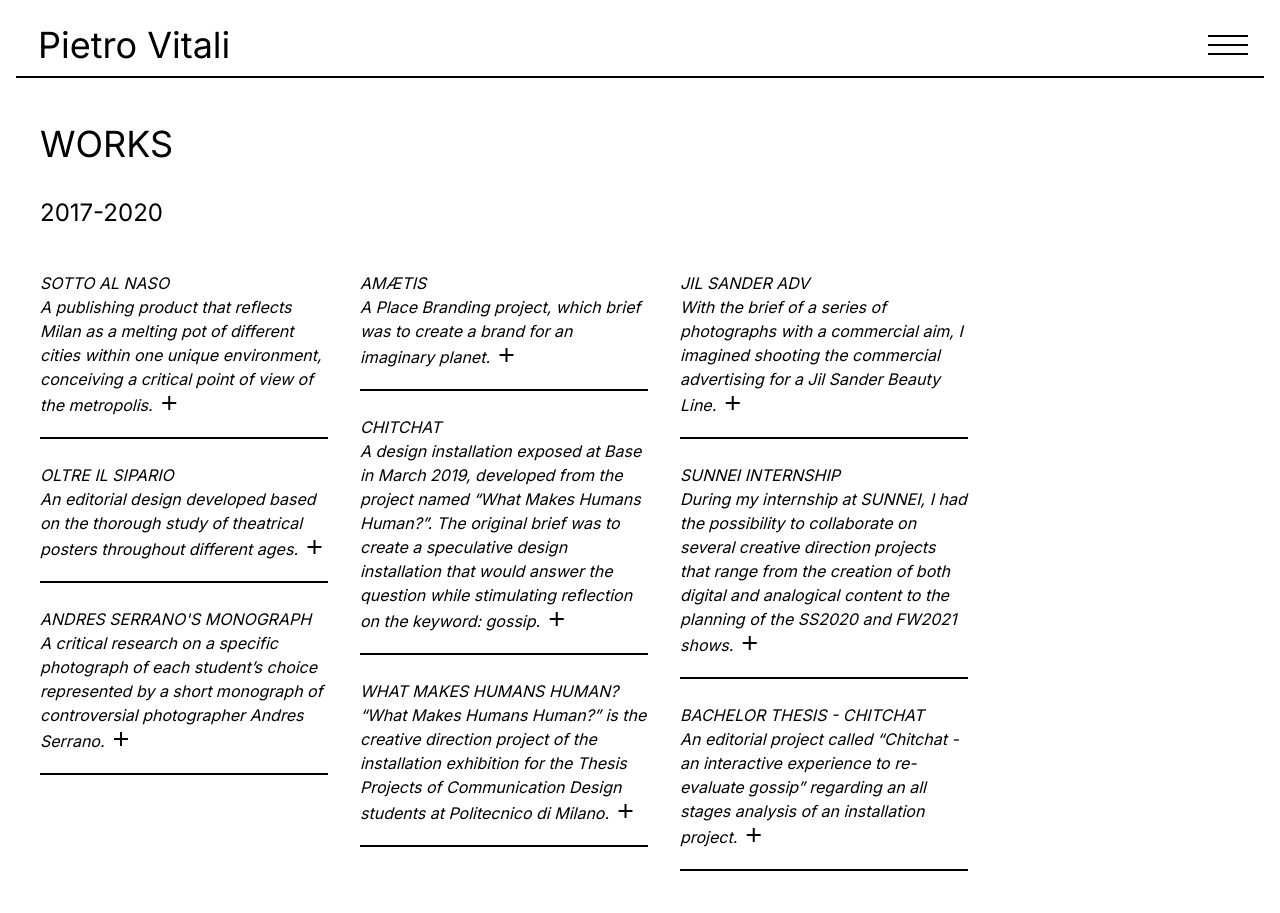
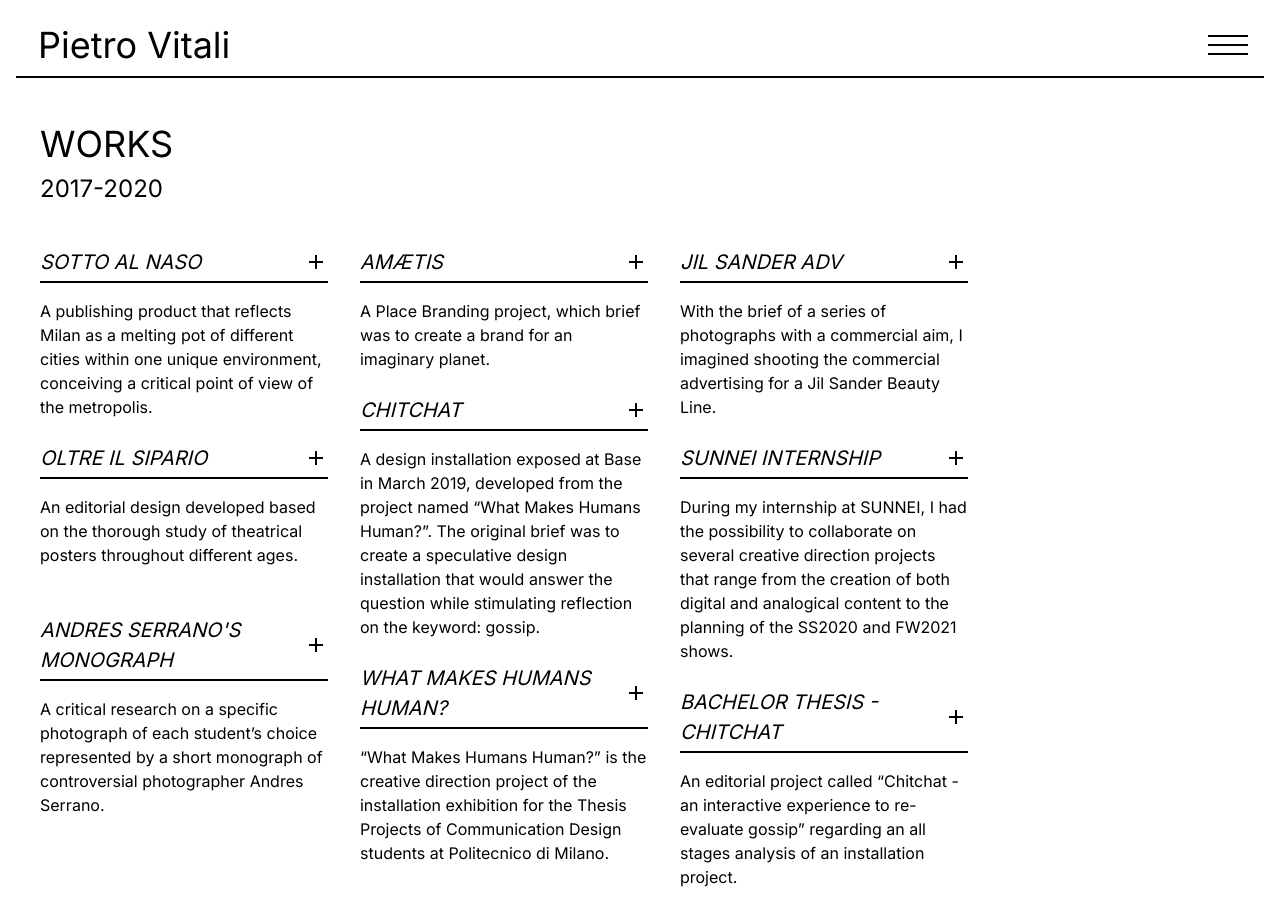
Before and after one commit to forgothiss88/pvportfolio, a Jekyll site: the page built from works.html, in a window 1280 px wide. Built offline with Jekyll 4.4.1, drawn with Linux system fonts in a browser that asks for light colours; a script that is not in the unit is left out.

Commit message:
restyled components

```diff
--- a/info.html
+++ b/info.html
@@ -4,7 +4,9 @@
 meta_description: "You can contact me by email, Linkedin, Instagram"
 ---
 <section>
-    <h1 class="title" style="margin-bottom: 16px">INFO</h1>
+    <article style="margin-top: 0">
+        <h1>INFO</h1>
+    </article>
     <div class="w3-half">
         <article class="lilborder">
             <p>
@@ -14,7 +16,7 @@
                 LN: <a href="https://www.linkedin.com/in/pietro-vitali-8747b41a7" target="_blank">Pietro Vitali</a>
             </p>
         </article>
-        <article class="lilborder">
+        <article>
             <p style="columns: 2 250px;">Hello, I’m Pietro Vitali, I was born in Modena in 1997 but I'm currently
                 working in Milan. I graduated in Communication Design at the Politecnico di Milano in 2019.
                 Thanks to my academic studies, I was able to deepen and improve several aspects of my current design,
--- a/works.html
+++ b/works.html
@@ -4,22 +4,32 @@
 meta_description: "A collection of my latest academic and professinal projects"
 ---
 <section class="w3-threequarter w3-row">
-    <h1 class="title">WORKS</h1>
-    <article><h3>2017-2020</h3></article>
+    <article style="margin-top: 0">
+        <h1>WORKS</h1>
+        <h3>2017-2020</h3>
+    </article>
     {% for work in site.works %}
-        {% cycle "open": "<div class='w3-third'>", "", "" %}
-        <article class="lilborder">
-            <p><a aria-label="open full {{ work.title }}" href="{{site.baseurl}}{{ work.url }}">
-                <span style="font-style: italic">{{ work.title | upcase }}</br></span>
-                {{ work.short_desc }}</a>
-                <i onclick="toggleImg(this)" class="material-icons showimg hoverable" aria-label="show preview of {{ work.title }}">add</i>
+    {% cycle "open": "<div class='w3-third'>", "", "" %}
+        <article>
+            <span class="lilborder" style="display: flex">
+                <a aria-label="open full {{ work.title }}" href="{{site.baseurl}}{{ work.url }}">
+                    <h4>{{ work.title |
+                        upcase }}</h4>
+                </a>
+                <i style="margin-left: auto;margin-right: 0; align-self: center;" onclick="toggleImg(this)"
+                    class="material-icons showimg hoverable" aria-label="show preview of {{ work.title }}">add</i>
+            </span>
+            <img class="work w3-hide" src="{{site.baseurl}}{{site.imgurl}}{{work.imgdir}}{{work.img_thumbnail}}"
+                alt="Flowers in Chania">
+            <p>
+                {{ work.short_desc }} <a class="small-screen-only" style="font-style: italic;"
+                    href="{{site.baseurl}}{{ work.url }}">more...</a>
             </p>
-            <img class="work w3-hide" src="{{site.baseurl}}{{site.imgurl}}{{work.imgdir}}{{work.img_thumbnail}}" alt="Flowers in Chania">
         </article>
         {% if forloop.last == true %}
-        </div>
-        {% else %}
-            {% cycle "close": "", "", "</div>" %}
-        {% endif %}
+    </div>
+    {% else %}
+    {% cycle "close": "", "", "</div>" %}
+    {% endif %}
     {% endfor %}
 </section>
```
Also changed, not shown: _layouts/work_template.html (+7 -5 lines).
